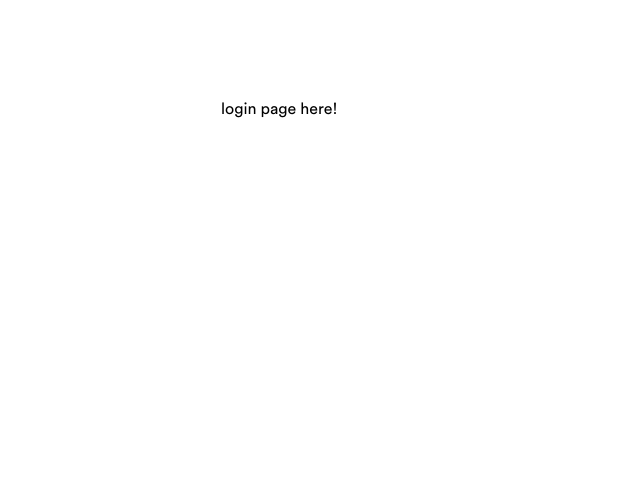
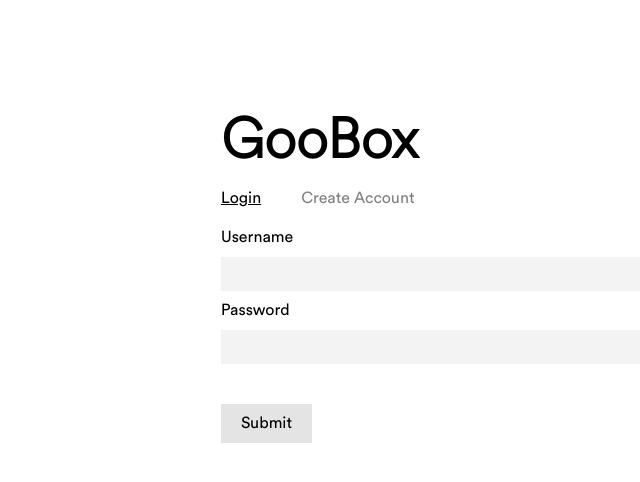
Before and after one commit to darylou/ersp-saas-security, a React (Create React App) app in the folder frontend/: page / in a window 1280 px wide. Shown: the top 482 px of the page, without its empty margins (79-719 px from the left). Built offline with nearby package versions, Linux system fonts and the light colour scheme.

Commit message:
ky - bare bones login frontend

```diff
--- a/frontend/package.json
+++ b/frontend/package.json
@@ -3,6 +3,8 @@
   "version": "0.1.0",
   "private": true,
   "dependencies": {
+    "@chakra-ui/tabs": "^2.1.8",
+    "@mui/lab": "^5.0.0-alpha.118",
     "@testing-library/jest-dom": "^5.16.5",
     "@testing-library/react": "^13.4.0",
     "@testing-library/user-event": "^13.5.0",
--- a/frontend/src/App.css
+++ b/frontend/src/App.css
@@ -97,7 +97,7 @@ h1 {
   margin-top: 20px;
 }
 
-button {
+.btn {
   width: fit-content;
   background-color: #e4e4e4;
   border: none;
@@ -109,7 +109,7 @@ button {
   transition-duration: 0.4s;
 }
 
-button:hover {
+.btn:hover {
   background-color: #cacaca;
 }
 
@@ -225,3 +225,30 @@ textarea {
   top: 13vh;
   right: 24vh;
 }
+
+/* Login */
+
+.login_container {
+  width: 100%;
+  display: flex;
+  flex-direction: column;
+  gap: 10px;
+  margin-left: auto;
+}
+
+.tab_list {
+  display: flex;
+  gap: 40px;
+  margin-bottom: 20px;
+}
+
+.tab {
+  font-family: "CircularStd-Book";
+  font-size: 1rem;
+  margin: 0;
+  background-color: white;
+  border: none;
+  color: gray;
+  padding: 0;
+  cursor: pointer;
+}
--- a/frontend/src/components/NotesList.js
+++ b/frontend/src/components/NotesList.js
@@ -97,7 +97,7 @@ export default function NotesList() {
 
     return (
         <div className='page_body'>
-            <button onClick={addNote}>Add Note</button>
+            <button className='btn' onClick={addNote}>Add Note</button>
             <div className='notes_list'>
                 {list.map((note) => (
                     <Note
--- a/frontend/src/pages/Login.js
+++ b/frontend/src/pages/Login.js
@@ -1,10 +1,61 @@
 import React, { useState } from "react"
+import { Tabs, TabList, TabPanels, Tab, TabPanel } from '@chakra-ui/tabs'
 
 function Login() {
+    const [username, setUsername] = useState("")
+    const [password, setPassword] = useState("")
+
+    const handleUsernameChange = (e) => {
+        setUsername(e.target.value)
+    }
+
+    const handlePasswordChange = (e) => {
+        setPassword(e.target.value)
+    }
+
+    function submitLogin() {
+        // Do something here
+        // Show message if there's a login issue
+    }
+
+    function submitRegister() {
+        // Register for an account
+    }
 
     return (
-        <div class="Login">
-            <p>login page here!</p>
+        <div className='login_container'>
+            <h1>GooBox</h1>
+
+            <Tabs variant='unstyled'>
+            <TabList className="tab_list">
+                <Tab className='tab' _selected={{ color: 'black', textDecoration: 'underline' }}>Login</Tab>
+                <Tab className='tab' _selected={{ color: 'black', textDecoration: 'underline' }}>Create Account</Tab>
+            </TabList>
+
+            <TabPanels>
+                <TabPanel>
+                <div className="login_container">
+                <p>Username</p>
+                <input id='username' onChange={handleUsernameChange}/>
+                <p>Password</p>
+                <input id='password' onChange={handlePasswordChange}/>
+                <br />
+                <button className='btn' onClick={submitLogin}>Submit</button>
+                </div>
+                </TabPanel>
+
+                <TabPanel>
+                <div className="login_container">
+                <p>Username</p>
+                <input id='username' onChange={handleUsernameChange}/>
+                <p>Password</p>
+                <input id='password' onChange={handlePasswordChange}/>
+                <br />
+                <button className='btn' onClick={submitRegister}>Submit</button>
+                </div>
+                </TabPanel>
+            </TabPanels>
+            </Tabs>
         </div>
     )
 }
--- /dev/null
+++ b/package.json
@@ -0,0 +1,5 @@
+{
+  "dependencies": {
+    "@chakra-ui/react": "^2.4.9"
+  }
+}
```
Also changed, not shown: 2 other files (tests, documents, lock files or other folders).
